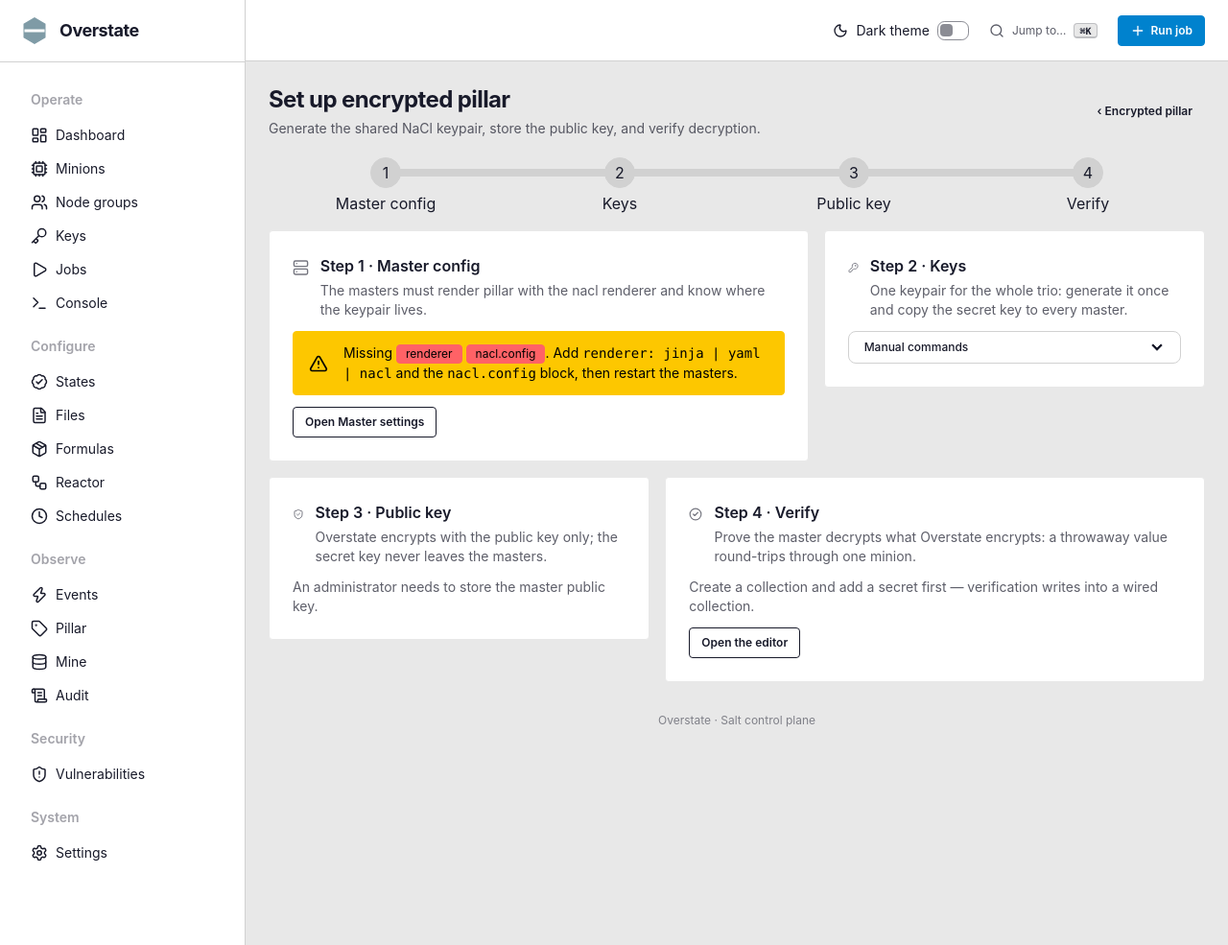
After one commit to mhahl/overstate, a Python web app: template overstate_ui/templates/pillar_setup_wizard.html in a window 1280 px wide. The commit adds this page. Shown: the whole page at 96% size. Run offline with Jinja, Linux system fonts and the light colour scheme; the template is opened without the code that fills it, so the values that code supplies are empty.

Commit message:
feat: declutter encrypted-pillar onboarding into an empty state + wizard
The unconfigured page stacked a setup runbook, a no-key card, and the
editor scaffolding. Replace it with one empty state: a short pitch and
a primary 'Setup encryption' button, mirroring the minion onboarding
style.

The button opens /pillar/secrets/setup, a step wizard:
1. master config (renderer + nacl.config status, Master settings link)
2. keys (one-click exec setup, manual command accordion)
3. public key (stored indicator, or paste form for keys made elsewhere)
4. verify (collection + test minion, or a create-a-collection prompt)

Once a key is stored the page goes straight to the editor with a
compact status line (key id, verified age, Repair setup link); the
runbook no longer clutters day-to-day use. Tests cover the empty state,
the configured state, and the wizard steps.

```diff
--- /dev/null
+++ b/overstate_ui/templates/pillar_setup_wizard.html
@@ -0,0 +1,175 @@
+{% extends "base.html" %}
+{% block title %}Set up encrypted pillar · Overstate{% endblock %}
+{% block content %}
+<header class="flex flex-wrap items-center gap-3 mb-4">
+  <div class="me-auto">
+    <h1 class="text-2xl font-bold tracking-tight">Set up encrypted pillar</h1>
+    <p class="text-sm text-base-content/70 mt-1">Generate the shared NaCl keypair, store the public key, and verify decryption.</p>
+  </div>
+  <a class="btn btn-sm btn-ghost" href="{{ url_for('pillar_secrets.index') }}">‹ Encrypted pillar</a>
+</header>
+
+<ul class="steps w-full mb-4" aria-label="Encryption setup steps">
+  <li data-content="1" class="step {{ 'step-primary' if renderer and renderer.renderer and renderer.keys }}">Master config</li>
+  <li data-content="2" class="step {{ 'step-primary' if pk_stored }}">Keys</li>
+  <li data-content="3" class="step {{ 'step-primary' if pk_stored }}">Public key</li>
+  <li data-content="4" class="step {{ 'step-primary' if verified_at }}">Verify</li>
+</ul>
+
+<main class="grid gap-4 xl:grid-cols-12 items-start">
+  <section class="card card-border bg-base-100 min-w-0 xl:col-span-7" aria-labelledby="setup-config-title">
+    <div class="card-body gap-3">
+      <div class="flex items-start gap-3">
+        <span class="icon-[lucide--server] size-5 mt-1 text-base-content/60" aria-hidden="true"></span>
+        <div>
+          <h2 id="setup-config-title" class="card-title text-base">Step 1 · Master config</h2>
+          <p class="text-sm text-base-content/70 mt-1">The masters must render pillar with the nacl renderer and know where the keypair lives.</p>
+        </div>
+      </div>
+      {% if renderer is none %}
+      <div class="alert alert-warning" role="status">
+        <span class="icon-[lucide--triangle-alert] size-5 shrink-0" aria-hidden="true"></span>
+        <span>Cannot read the master ConfigMap from here. Set <code class="font-mono">renderer: jinja | yaml | nacl</code> and the <code class="font-mono">nacl.config</code> block in <span class="font-mono">master.conf</span>, then restart the masters.</span>
+      </div>
+      {% elif renderer.renderer and renderer.keys %}
+      <div class="alert alert-success" role="status">
+        <span class="icon-[lucide--circle-check] size-5 shrink-0" aria-hidden="true"></span>
+        <span>nacl renderer and <span class="font-mono">nacl.config</span> detected in master config.</span>
+      </div>
+      {% else %}
+      <div class="alert alert-warning" role="status">
+        <span class="icon-[lucide--triangle-alert] size-5 shrink-0" aria-hidden="true"></span>
+        <span>Missing {% if not renderer.renderer %}<span class="badge badge-sm badge-error">renderer</span>{% endif %} {% if not renderer.keys %}<span class="badge badge-sm badge-error">nacl.config</span>{% endif %}. Add <code class="font-mono">renderer: jinja | yaml | nacl</code> and the <code class="font-mono">nacl.config</code> block, then restart the masters.</span>
+      </div>
+      {% endif %}
+      <div class="card-actions">
+        <a class="btn btn-sm btn-outline" href="{{ url_for('masterconfig.index') }}">Open Master settings</a>
+      </div>
+    </div>
+  </section>
+
+  <section class="card card-border bg-base-100 min-w-0 xl:col-span-5" aria-labelledby="setup-keys-title">
+    <div class="card-body gap-3">
+      <div class="flex items-start gap-3">
+        <span class="icon-[lucide--key-round] size-5 mt-1 text-base-content/60" aria-hidden="true"></span>
+        <div>
+          <h2 id="setup-keys-title" class="card-title text-base">Step 2 · Keys</h2>
+          <p class="text-sm text-base-content/70 mt-1">One keypair for the whole trio: generate it once and copy the secret key to every master.</p>
+        </div>
+      </div>
+      {% if pk_stored %}
+      <p class="text-sm text-base-content/70">The shared keypair is installed and the public key is stored. Use <strong>Repair</strong> if a master lost its key.</p>
+      {% elif can_setup %}
+      <form method="post" action="{{ url_for('pillar_secrets.setup') }}" class="flex flex-col gap-2" data-confirm="Generate or repair the shared NaCl keypair on the masters? An existing key is reused, never regenerated, and the public key is stored automatically.">
+        <input type="hidden" name="csrf_token" value="{{ csrf_token() }}">
+        <button class="btn btn-sm btn-primary"><span class="icon-[lucide--sparkles] size-4" aria-hidden="true"></span>Set up NaCl on the masters</button>
+        <span class="text-xs text-base-content/60">Runs the commands below over the Kubernetes exec API: keygen on the first master, secret key copied to the others, public key stored. Existing keys are reused, never regenerated.</span>
+      </form>
+      {% endif %}
+      <details id="keygen" class="collapse collapse-arrow border border-base-300 rounded-lg">
+        <summary class="collapse-title text-xs font-medium min-h-0 py-2">Manual commands</summary>
+        <div class="collapse-content">
+          <div class="mockup-code text-xs overflow-x-auto">
+            <pre data-prefix="$"><code>NS=overstate</code></pre>
+            <pre data-prefix="$"><code>KEYDIR=/home/salt/data/keys/nacl</code></pre>
+            <pre data-prefix="$"><code>kubectl exec -n $NS salt-master-0 -- bash -c "</code></pre>
+            <pre data-prefix="$"><code>  install -d -m 0700 -o salt -g salt $KEYDIR &amp;&amp;</code></pre>
+            <pre data-prefix="$"><code>  runuser -u salt -- salt-call --local nacl.keygen sk_file=$KEYDIR/nacl"</code></pre>
+          </div>
+          <p class="text-xs text-base-content/60 mt-2">This writes <span class="font-mono">nacl</span> (secret) and <span class="font-mono">nacl.pub</span> (public) on the keys PVC.</p>
+          <div class="mockup-code text-xs overflow-x-auto mt-2">
+            <pre data-prefix="$"><code>SK=$(kubectl exec -n $NS salt-master-0 -- runuser -u salt -- cat $KEYDIR/nacl)</code></pre>
+            <pre data-prefix="$"><code>for POD in salt-master-1 salt-master-2; do</code></pre>
+            <pre data-prefix="$"><code>  printf '%s\n' "$SK" | kubectl exec -i -n $NS $POD -- bash -c "</code></pre>
+            <pre data-prefix="$"><code>    install -d -m 0700 -o salt -g salt $KEYDIR &amp;&amp;</code></pre>
+            <pre data-prefix="$"><code>    cat &gt; $KEYDIR/nacl &amp;&amp;</code></pre>
+            <pre data-prefix="$"><code>    chown salt:salt $KEYDIR/nacl &amp;&amp;</code></pre>
+            <pre data-prefix="$"><code>    chmod 0600 $KEYDIR/nacl"</code></pre>
+            <pre data-prefix="$"><code>done</code></pre>
+          </div>
+          <p class="text-xs text-base-content/60 mt-2">The secret key is 32 bytes, base64. Back it up offline; every master must hold the same one or a pillar request that lands on the wrong pod fails to decrypt.</p>
+        </div>
+      </details>
+    </div>
+  </section>
+
+  <section class="card card-border bg-base-100 min-w-0 xl:col-span-5" aria-labelledby="setup-pub-title">
+    <div class="card-body gap-3">
+      <div class="flex items-start gap-3">
+        <span class="icon-[lucide--shield-check] size-5 mt-1 text-base-content/60" aria-hidden="true"></span>
+        <div>
+          <h2 id="setup-pub-title" class="card-title text-base">Step 3 · Public key</h2>
+          <p class="text-sm text-base-content/70 mt-1">Overstate encrypts with the public key only; the secret key never leaves the masters.</p>
+        </div>
+      </div>
+      {% if pk_stored %}
+      <div class="flex flex-wrap items-center gap-2 text-sm">
+        <span class="badge badge-sm badge-success">stored</span>
+        {% if key_id %}<span class="font-mono text-xs">key id {{ key_id }}</span>{% endif %}
+      </div>
+      <div class="card-actions">
+        <a class="btn btn-sm btn-ghost" href="{{ url_for('pillar_encryption.enc_index') }}">Manage key</a>
+      </div>
+      {% elif can_setup %}
+      <p class="text-sm text-base-content/70">Step 2 stores it automatically. To paste a key generated elsewhere, paste the <strong>public</strong> key (32 bytes, base64):</p>
+      <form method="post" action="{{ url_for('pillar_encryption.store') }}" class="flex flex-col gap-2">
+        <input type="hidden" name="csrf_token" value="{{ csrf_token() }}">
+        <label class="fieldset">
+          <span class="fieldset-legend">Public key</span>
+          <textarea name="pk" rows="2" class="textarea w-full font-mono" placeholder="base64 of the 32-byte nacl.pub key" aria-label="Master NaCl public key"></textarea>
+        </label>
+        <button class="btn btn-sm btn-outline">Store key</button>
+      </form>
+      {% else %}
+      <p class="text-sm text-base-content/70">An administrator needs to store the master public key.</p>
+      {% endif %}
+    </div>
+  </section>
+
+  <section class="card card-border bg-base-100 min-w-0 xl:col-span-7" aria-labelledby="setup-verify-title">
+    <div class="card-body gap-3">
+      <div class="flex items-start gap-3">
+        <span class="icon-[lucide--circle-check] size-5 mt-1 text-base-content/60" aria-hidden="true"></span>
+        <div>
+          <h2 id="setup-verify-title" class="card-title text-base">Step 4 · Verify</h2>
+          <p class="text-sm text-base-content/70 mt-1">Prove the master decrypts what Overstate encrypts: a throwaway value round-trips through one minion.</p>
+        </div>
+      </div>
+      {% if not collections %}
+      <p class="text-sm text-base-content/70">Create a collection and add a secret first — verification writes into a wired collection.</p>
+      <div class="card-actions">
+        <a class="btn btn-sm btn-outline" href="{{ url_for('pillar_secrets.index') }}">Open the editor</a>
+      </div>
+      {% elif not minions %}
+      <div class="alert alert-warning" role="status">
+        <span class="icon-[lucide--triangle-alert] size-5 shrink-0" aria-hidden="true"></span>
+        <span>No accepted minions are available to verify against right now.</span>
+      </div>
+      {% else %}
+      <form method="post" action="{{ url_for('pillar_secrets.verify') }}" class="flex flex-wrap items-end gap-2">
+        <input type="hidden" name="csrf_token" value="{{ csrf_token() }}">
+        <label class="fieldset">
+          <span class="fieldset-legend">Collection</span>
+          <select name="collection" class="select select-sm" required>
+            {% for c in collections %}<option value="{{ c.name }}">{{ c.name }}</option>{% endfor %}
+          </select>
+        </label>
+        <label class="fieldset">
+          <span class="fieldset-legend">Test minion</span>
+          <select name="minion" class="select select-sm" required>
+            {% for mid in minions %}<option value="{{ mid }}">{{ mid }}</option>{% endfor %}
+          </select>
+        </label>
+        <button class="btn btn-sm btn-primary"{% if not pk_stored %} disabled{% endif %}>Verify</button>
+      </form>
+      {% if verified_at %}<p class="text-sm text-base-content/60">Last verified {{ verified_at|reltime }}.</p>{% endif %}
+      {% endif %}
+      {% if pk_stored %}
+      <div class="card-actions">
+        <a class="btn btn-sm btn-ghost" href="{{ url_for('pillar_secrets.index') }}">Done — open the editor</a>
+      </div>
+      {% endif %}
+    </div>
+  </section>
+</main>
+{% endblock %}
```
Also changed, not shown: overstate_ui/pillar_secrets.py (+34 -0 lines), overstate_ui/templates/pillar_secrets.html (+23 -61 lines), tests/test_pillar_secrets.py (+34 -6 lines).
